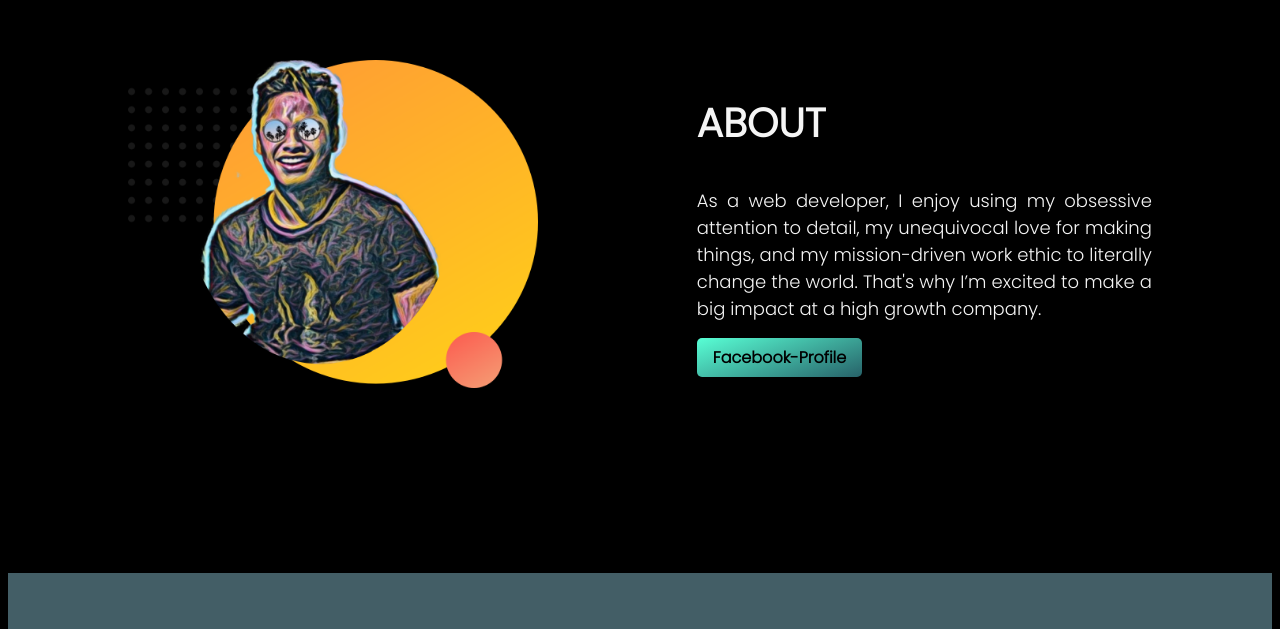
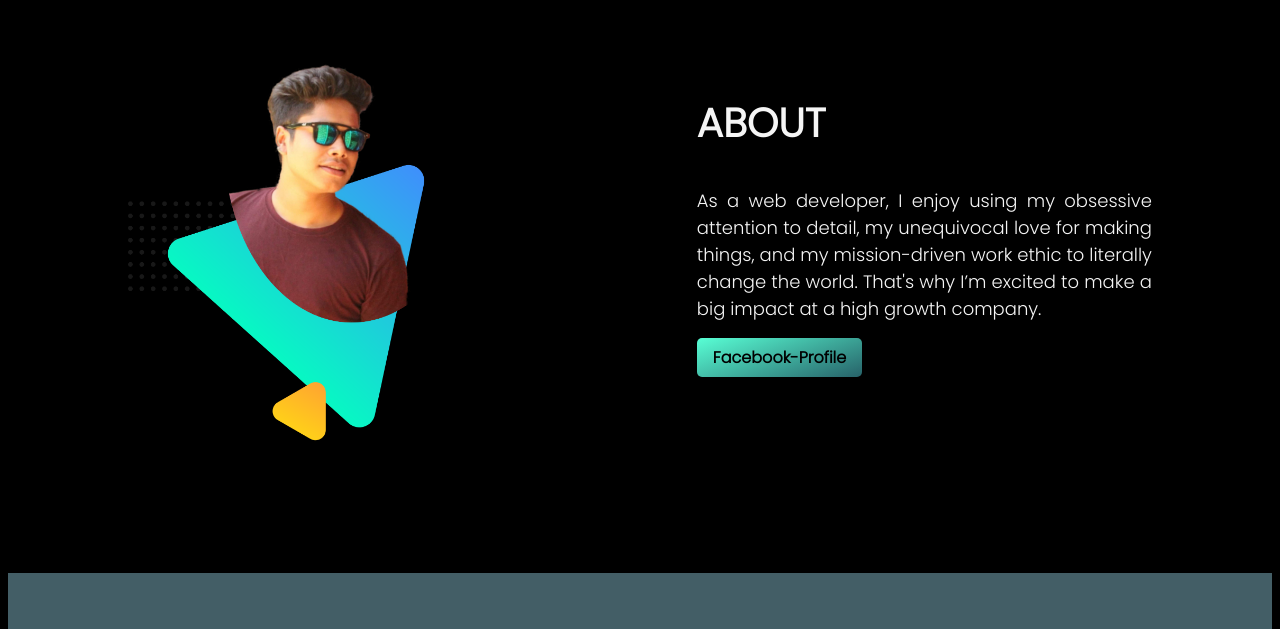
Before and after one commit to iamdipta/portfolio-assignment1, a plain HTML site: page index.html in a window 1280 px wide. Shown: the part 616-1245 px from the top of the page. Drawn offline with Linux system fonts and the light colour scheme.

Commit message:
Update index.html

```diff
--- a/index.html
+++ b/index.html
@@ -35,7 +35,7 @@
 
     <section class="middle">
         <div class="half-width">
-           <img src="image/top1.png" alt="">
+           <img src="image/center.png" alt="">
         </div>
         <div class="half-width ">
             <h2>ABOUT</h2>
```
